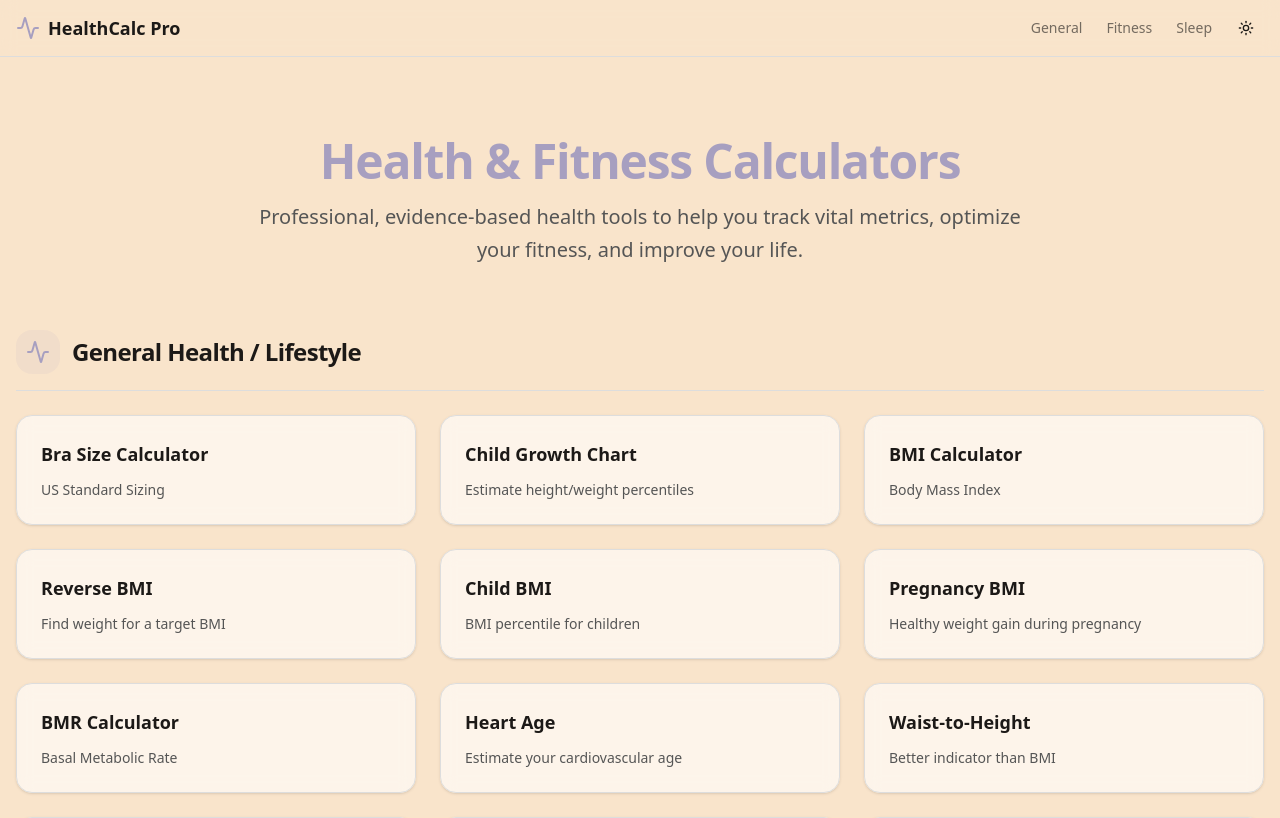
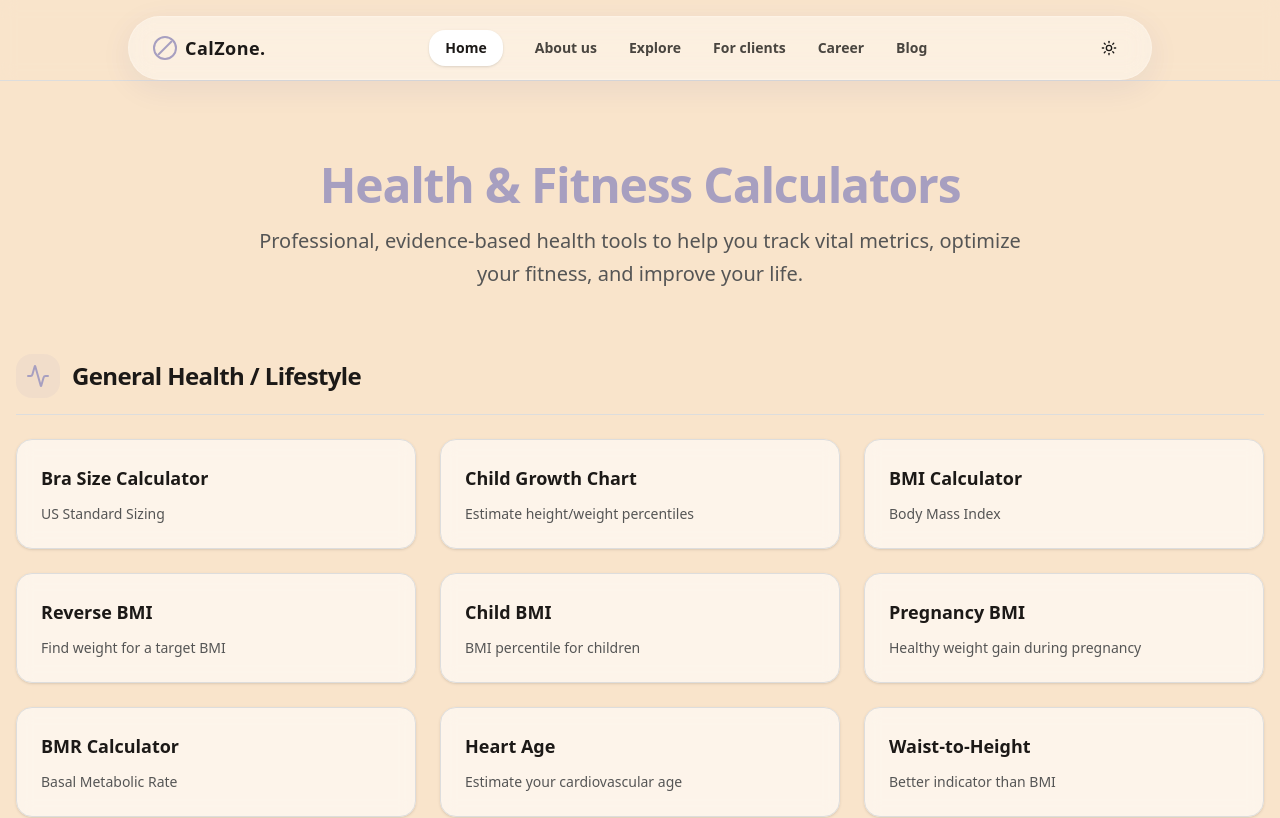
Before and after one commit to Sulzaxdev/calzone, a Next.js app: page / in a window 1280 px wide. Shown: the top 818 px of the page. Built offline with nearby package versions, Linux system fonts and the light colour scheme.

Commit message:
adding navbar

```diff
--- a/src/app/layout.tsx
+++ b/src/app/layout.tsx
@@ -29,6 +29,7 @@ export default function RootLayout({
     <html lang="en" suppressHydrationWarning>
       <body
         className={`${geistSans.variable} ${geistMono.variable} antialiased min-h-screen flex flex-col bg-background`}
+        suppressHydrationWarning
       >
         <ThemeProvider
           attribute="class"
--- a/src/components/layout/header.tsx
+++ b/src/components/layout/header.tsx
@@ -7,20 +7,28 @@ import { ThemeToggle } from "@/components/theme-toggle";
 export function Header() {
     return (
         <header className="sticky top-0 z-50 w-full border-b bg-background/95 backdrop-blur supports-backdrop-filter:bg-background/60">
-            <div className="container mx-auto px-4 flex h-14 items-center justify-between">
+            <div className="mx-auto w-[90%] md:w-[80%] rounded-full bg-white/40 dark:bg-black/20 backdrop-blur-md border border-white/20 dark:border-white/10 shadow-[0_8px_32px_0_rgba(31,38,135,0.07)] px-6 flex h-16 items-center justify-between mt-4">
                 <div className="flex items-center gap-2">
                     <Link href="/" className="flex items-center space-x-2">
-                        <Activity className="h-6 w-6 text-primary" />
-                        <span className="font-bold text-lg hidden sm:inline-block">HealthCalc Pro</span>
+                        <div className="relative w-6 h-6 rounded-full border-2 border-primary flex items-center justify-center overflow-hidden">
+                            <div className="absolute w-[120%] h-[2px] bg-primary transform -rotate-45"></div>
+                        </div>
+                        <span className="font-extrabold text-foreground tracking-wide text-lg">CalZone.</span>
                     </Link>
                 </div>
 
+                <div className="flex items-center">
+                    <nav className="hidden md:flex items-center gap-8 text-sm font-medium">
+                        <Link href="/" className="bg-white dark:bg-white/10 text-foreground px-4 py-2 font-semibold shadow-sm rounded-xl">Home</Link>
+                        <Link href="/" className="transition-colors hover:text-foreground/80 text-foreground/80 font-semibold">About us</Link>
+                        <Link href="/" className="transition-colors hover:text-foreground/80 text-foreground/80 font-semibold">Explore</Link>
+                        <Link href="/" className="transition-colors hover:text-foreground/80 text-foreground/80 font-semibold">For clients</Link>
+                        <Link href="/" className="transition-colors hover:text-foreground/80 text-foreground/80 font-semibold">Career</Link>
+                        <Link href="/" className="transition-colors hover:text-foreground/80 text-foreground/80 font-semibold">Blog</Link>
+                    </nav>
+                </div>
+
                 <div className="flex items-center gap-4">
-                    <nav className="hidden md:flex items-center gap-6 text-sm font-medium">
-                        <Link href="/" className="transition-colors hover:text-foreground/80 text-foreground/60">General</Link>
-                        <Link href="/" className="transition-colors hover:text-foreground/80 text-foreground/60">Fitness</Link>
-                        <Link href="/" className="transition-colors hover:text-foreground/80 text-foreground/60">Sleep</Link>
-                    </nav>
                     <ThemeToggle />
                 </div>
             </div>
```
